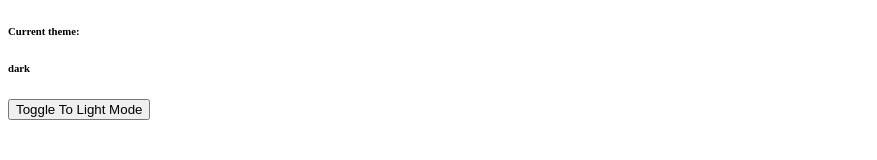
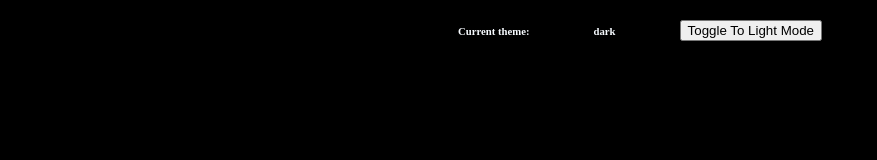
Before and after one commit to leonardoXLT/oct23-t3w3-webproject, a plain HTML site: page src/index.html in a window 1280 px wide. Shown: the whole page, without its empty margins (0-877 px from the left). Drawn offline with Linux system fonts and the light colour scheme.

Commit message:
update: favicon

```diff
--- a/src/index.html
+++ b/src/index.html
@@ -7,10 +7,19 @@
 	<meta name="viewport" content="width=device-width, initial-scale=1.0">
 	<title>Localstorage Project</title>
 	<script src="./scripts/dataManager.js"></script>
+	<link rel="stylesheet" href="./style.css">
+
+	<link rel="apple-touch-icon" sizes="76x76" href="./apple-touch-icon.png">
+	<link rel="icon" type="image/png" sizes="32x32" href="./favicon-32x32.png">
+	<link rel="icon" type="image/png" sizes="16x16" href="./favicon-16x16.png">
+	<link rel="manifest" href="./site.webmanifest">
+	<link rel="mask-icon" href="./safari-pinned-tab.svg" color="#5bbad5">
+	<meta name="msapplication-TileColor" content="#da532c">
+	<meta name="theme-color" content="#ffffff">
 </head>
 <body>
 	<div class="row">
-		<div class="column">
+		<div class="column themeToggle">
 			<h6>Current theme:</h6>
 			<h6 id="pageThemeHeading"></h6>
 			<!-- img for light/dark icon -->
--- a/src/scripts/pageThemeManager.js
+++ b/src/scripts/pageThemeManager.js
@@ -1,29 +1,29 @@
 const themes = {
 	light: {
-		"50":"#f7fbff",
-		"100":"#f0f6ff",
-		"200":"#e0eeff",
-		"300":"#d1e5ff",
-		"400":"#c2dcff",
-		"500":"#b3d4ff",
-		"600":"#6babff",
-		"700":"#2483ff",
-		"800":"#005fdb",
-		"900":"#004094",
-		"950":"#003170"
+		"theme-50":"#f7fbff",
+		"theme-100":"#f0f6ff",
+		"theme-200":"#e0eeff",
+		"theme-300":"#d1e5ff",
+		"theme-400":"#c2dcff",
+		"theme-500":"#b3d4ff",
+		"theme-600":"#6babff",
+		"theme-700":"#2483ff",
+		"theme-800":"#005fdb",
+		"theme-900":"#004094",
+		"theme-950":"#003170"
 	},
 	dark: {
-		"50":"#f7fbff",
-		"100":"#dbe9fc",
-		"200":"#000000",
-		"300":"#000000",
-		"400":"#000000",
-		"500":"#000000",
-		"600":"#000000",
-		"700":"#000000",
-		"800":"#000000",
-		"900":"#000000",
-		"950":"#000000"
+		"theme-50":"#f7fbff",
+		"theme-100":"#dbe9fc",
+		"theme-200":"#000000",
+		"theme-300":"#000000",
+		"theme-400":"#000000",
+		"theme-500":"#000000",
+		"theme-600":"#000000",
+		"theme-700":"#000000",
+		"theme-800":"#000000",
+		"theme-900":"#000000",
+		"theme-950":"#000000"
 	}
 }
 
--- /dev/null
+++ b/src/style.css
@@ -0,0 +1,35 @@
+body {
+	background: linear-gradient(to right, black, var(--theme-950));
+	color: var(--theme-50);
+	margin: 0;
+	padding: 0;
+	display: flex;
+	flex-direction: row;
+}
+
+/* Mobile-first design */
+.row {
+	width: 100dvw;
+}
+
+.column {
+	width: 100%;
+	background-color: var(--theme-800);
+}
+
+.themeToggle {
+	display: flex;
+	flex-direction: row;
+	justify-content: center;
+	align-items: center;
+	gap: 5%;
+}
+
+
+
+
+
+
+
+
+/* Media query for desktop */
```
Also changed, not shown: src/browserconfig.xml (added, +9 -0 lines), src/android-chrome-96x96.png (added), src/apple-touch-icon.png (added), src/favicon-16x16.png (added), src/favicon-32x32.png (added), src/favicon.ico (added), src/mstile-150x150.png (added), src/safari-pinned-tab.svg (added), src/site.webmanifest (added).
